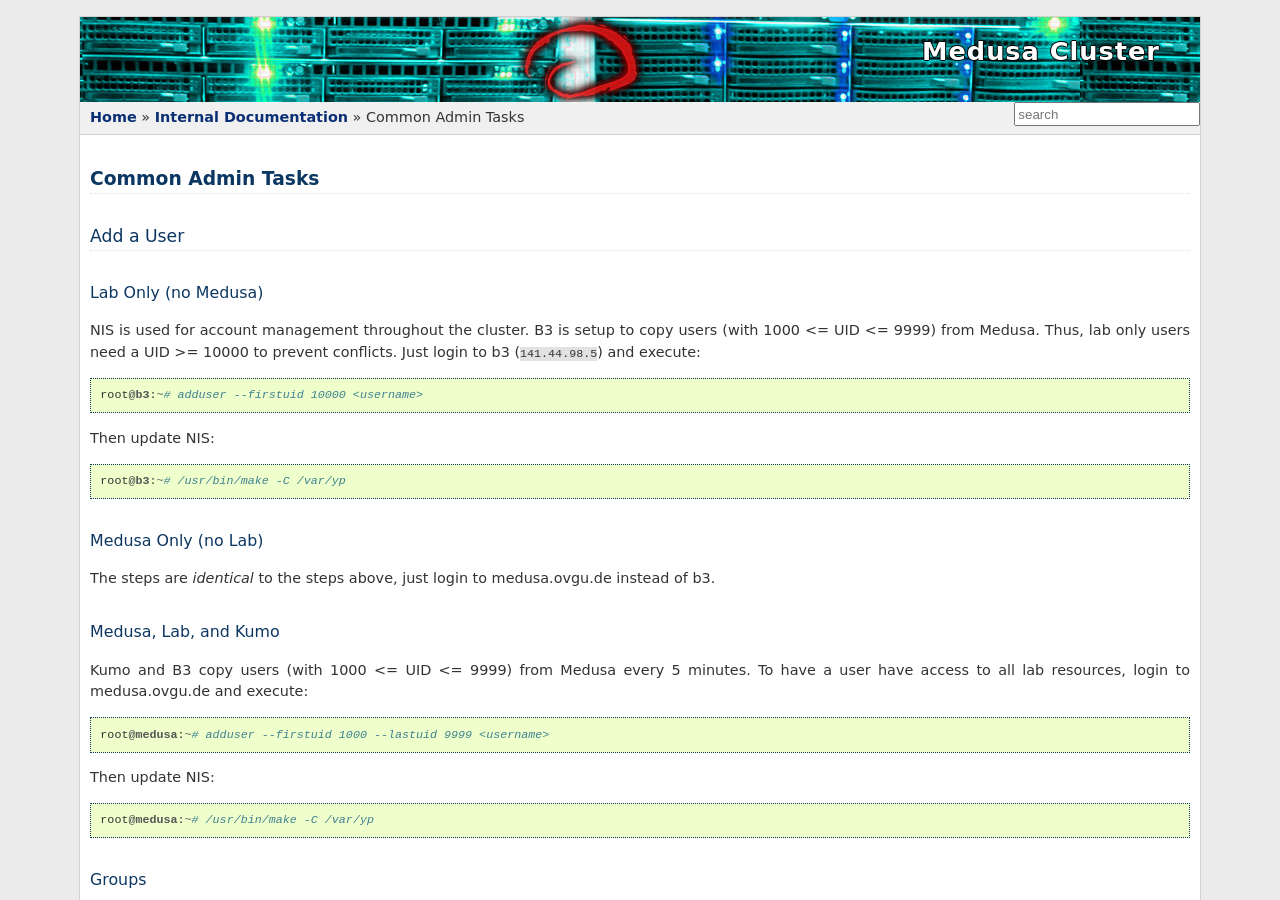
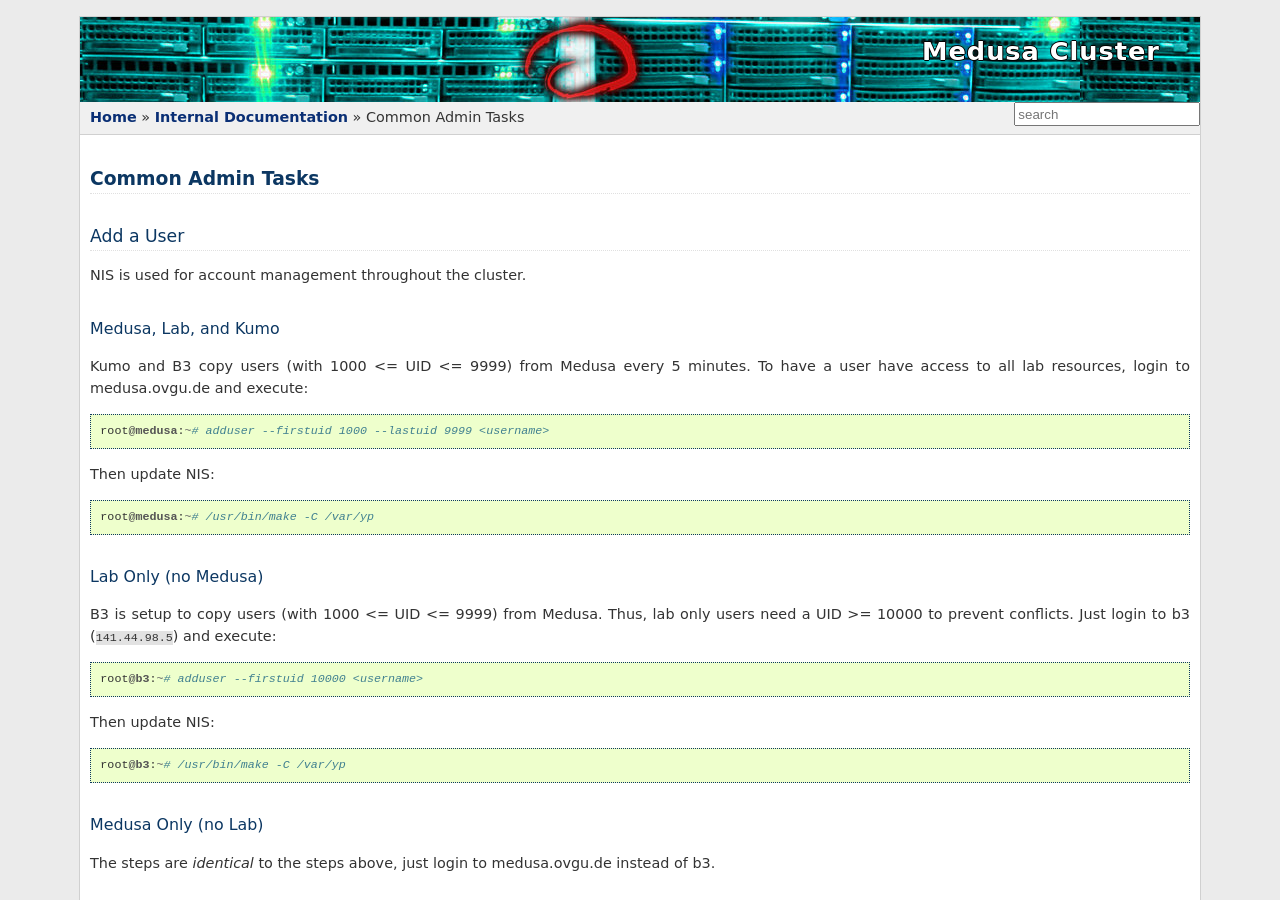
Before and after one commit to psychoinformatics-de/ipsy-docs, a Sphinx documentation site: the page built from source/internal/common_tasks.rst, in a window 1280 px wide and 900 px high. Built offline with Sphinx 7.4.7, drawn with Linux system fonts in a browser that asks for light colours; formulas are drawn with MathJax 3; part of the change alters nothing that is shown.

```diff
--- a/source/internal/common_tasks.rst
+++ b/source/internal/common_tasks.rst
@@ -7,10 +7,21 @@ Common Admin Tasks
 
 Add a User
 ==========
+NIS is used for account management throughout the cluster.
+
+Medusa, Lab, and Kumo
+---------------------
+Kumo and B3 copy users (with 1000 <= UID <= 9999) from Medusa every 5 minutes.
+To have a user have access to all lab resources, login to medusa.ovgu.de and execute::
+
+  root@medusa:~# adduser --firstuid 1000 --lastuid 9999 <username>
+
+Then update NIS::
+
+  root@medusa:~# /usr/bin/make -C /var/yp
 
 Lab Only (no Medusa)
 --------------------
-NIS is used for account management throughout the cluster.
 B3 is setup to copy users (with 1000 <= UID <= 9999) from Medusa. Thus, lab only users
 need a UID >= 10000 to prevent conflicts. Just login to b3 (``141.44.98.5``) and execute::
 
@@ -23,17 +34,6 @@ Then update NIS::
 Medusa Only (no Lab)
 --------------------
 The steps are *identical* to the steps above, just login to medusa.ovgu.de instead of b3.
-
-Medusa, Lab, and Kumo
----------------------
-Kumo and B3 copy users (with 1000 <= UID <= 9999) from Medusa every 5 minutes.
-To have a user have access to all lab resources, login to medusa.ovgu.de and execute::
-
-  root@medusa:~# adduser --firstuid 1000 --lastuid 9999 <username>
-
-Then update NIS::
-
-  root@medusa:~# /usr/bin/make -C /var/yp
 
 Groups
 ------
```
